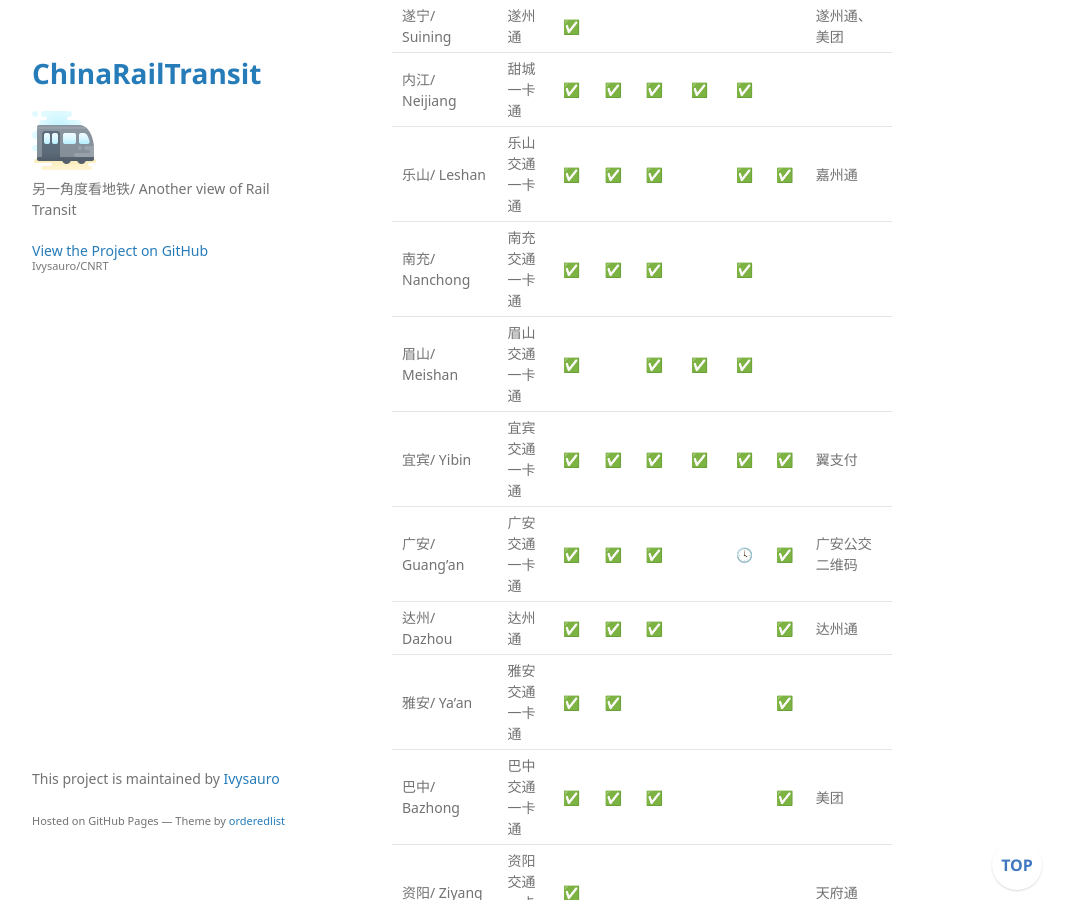
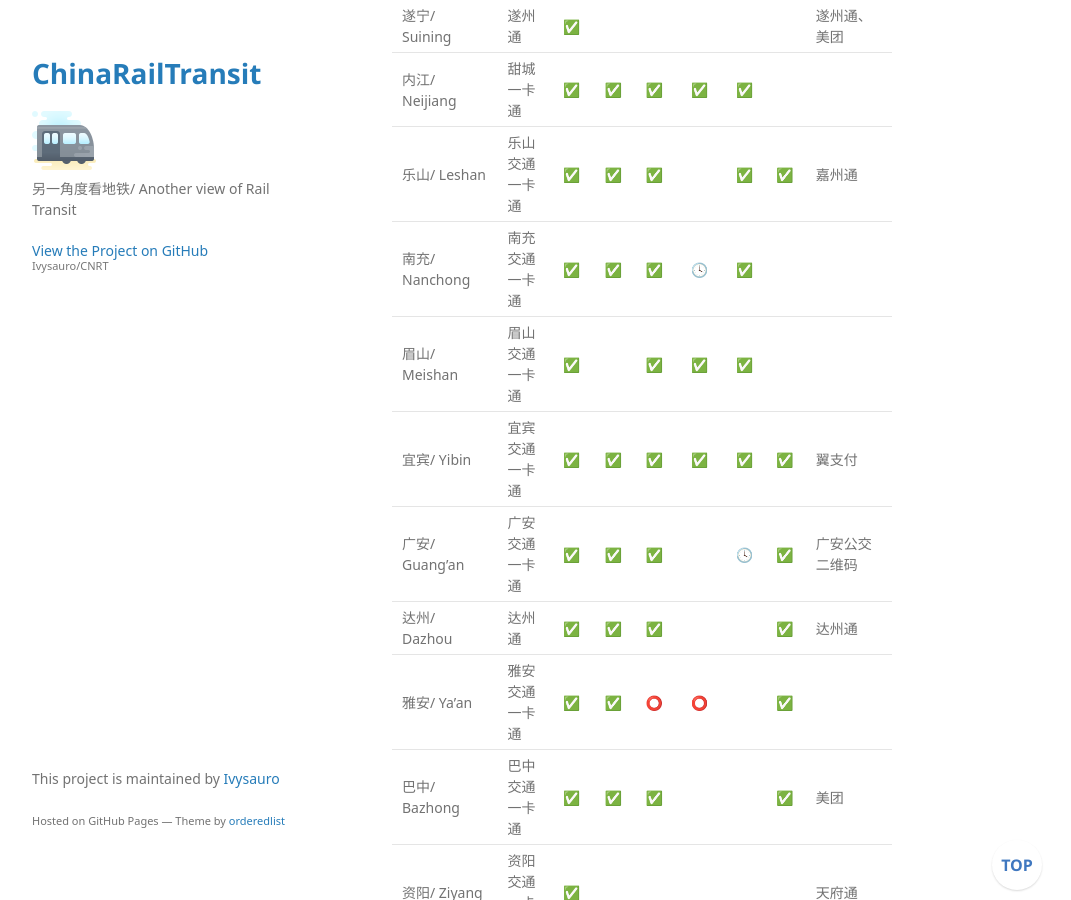
Before and after one commit to Ivysauro/CNRT, a Jekyll site: the page built from data/Bus Pay.md, in a window 1280 px wide and 900 px high, scrolled down 23281 px. Shown: the whole window, without its empty margins (178-1249 px from the left). Built offline with Jekyll 4.4.1, drawn with Linux system fonts in a browser that asks for light colours; some web fonts are replaced; our own code applies the rules of GitHub Pages for plain Markdown files; a script that is not in the unit is left out.

Commit message:
🍊更新雅安数据

```diff
--- a/data/Bus Pay.md
+++ b/data/Bus Pay.md
@@ -342,12 +342,12 @@
 | 遂宁/ Suining | 遂州通 | ✅ | | | | | | 遂州通、美团 |
 | 内江/ Neijiang | 甜城一卡通 | ✅ | ✅ | ✅ | ✅ | ✅ | | |
 | 乐山/ Leshan | 乐山交通一卡通 | ✅ | ✅ | ✅ | | ✅ | ✅ | 嘉州通 |
-| 南充/ Nanchong | 南充交通一卡通 | ✅ | ✅ | ✅ | | ✅ | | |
+| 南充/ Nanchong | 南充交通一卡通 | ✅ | ✅ | ✅ | 🕓 | ✅ | | |
 | 眉山/ Meishan | 眉山交通一卡通 | ✅ | | ✅ | ✅ | ✅ | | |
 | 宜宾/ Yibin | 宜宾交通一卡通 | ✅ | ✅ | ✅ | ✅ | ✅ | ✅ | 翼支付 |
 | 广安/ Guang'an | 广安交通一卡通 | ✅ | ✅ | ✅ | | 🕓 | ✅ | 广安公交二维码 |
 | 达州/ Dazhou | 达州通 | ✅ | ✅ | ✅ | | | ✅ | 达州通 |
-| 雅安/ Ya'an | 雅安交通一卡通 | ✅ | ✅ | | | | ✅ | |
+| 雅安/ Ya'an | 雅安交通一卡通 | ✅ | ✅ | ⭕ | ⭕ | | ✅ | |
 | 巴中/ Bazhong | 巴中交通一卡通 | ✅ | ✅ | ✅ | | | ✅ | 美团 |
 | 资阳/ Ziyang | 资阳交通一卡通 | ✅ | | | | | | 天府通 |
 | **贵州/ Guizhou** | | <img src="https://raw.githubusercontent.com/Ivysauro/CNRT/master/images/T-Union.png" width="40" hegiht="40" alt="T-Union"/> | <img src="https://raw.githubusercontent.com/Ivysauro/CNRT/master/images/Unionpay NFC.png" width="40" hegiht="40" alt="Unionpay Quickpass"/> | <img src="https://raw.githubusercontent.com/Ivysauro/CNRT/master/images/Alipay.png" width="30" hegiht="30" alt="Alipay Transit QR Code"/> | <img src="https://raw.githubusercontent.com/Ivysauro/CNRT/master/images/WeChat Pay.png" width="25" hegiht="25" alt="WeChat Pay Transit QR Code"/> | <img src="https://raw.githubusercontent.com/Ivysauro/CNRT/master/images/Unionpay.png" width="25" hegiht="25" alt="Unionpay Transit QR Code"/> | <img src="https://raw.githubusercontent.com/Ivysauro/CNRT/master/images/China Unionpay QR.png" width="40" hegiht="40" alt="Unionpay QR Code"/> | <img src="https://raw.githubusercontent.com/Ivysauro/CNRT/master/images/Rail Transit.png" width="25" hegiht="25" alt="Transit QR Code of Additional Apps"/> |
```
